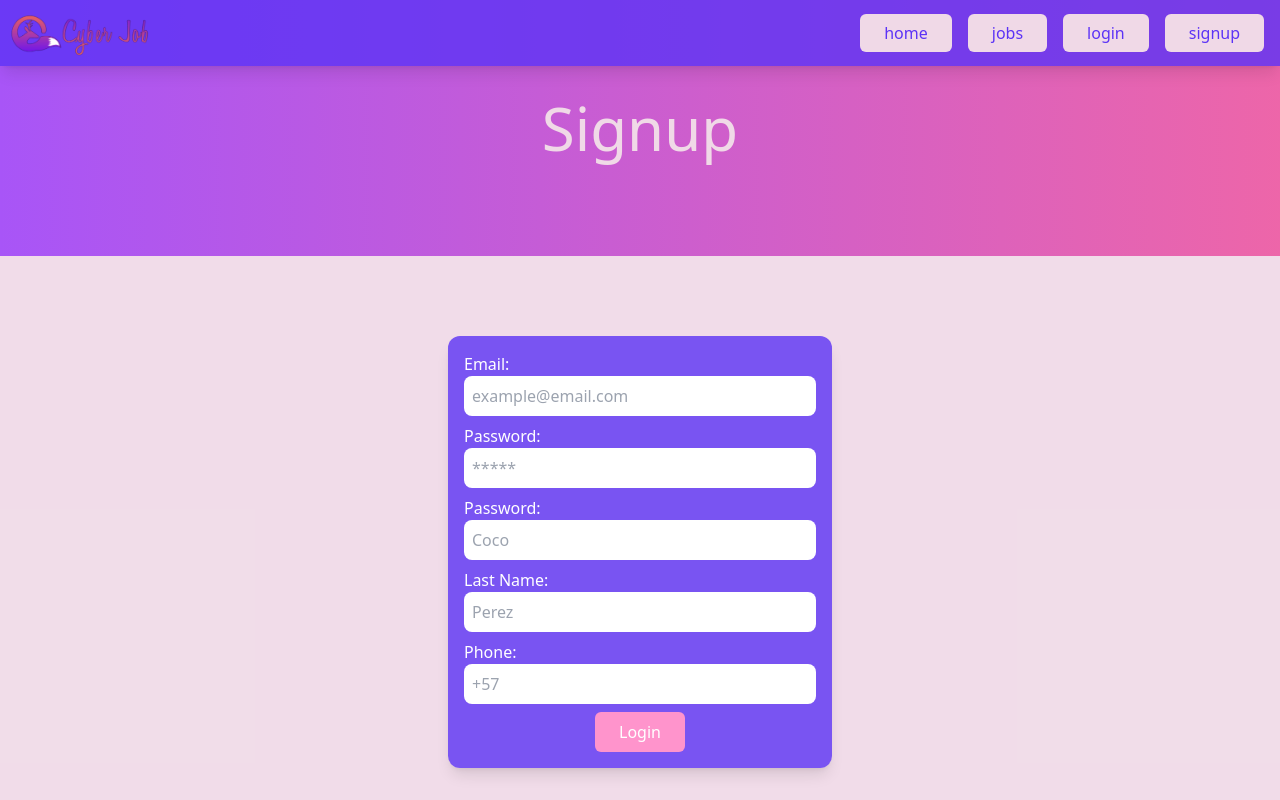
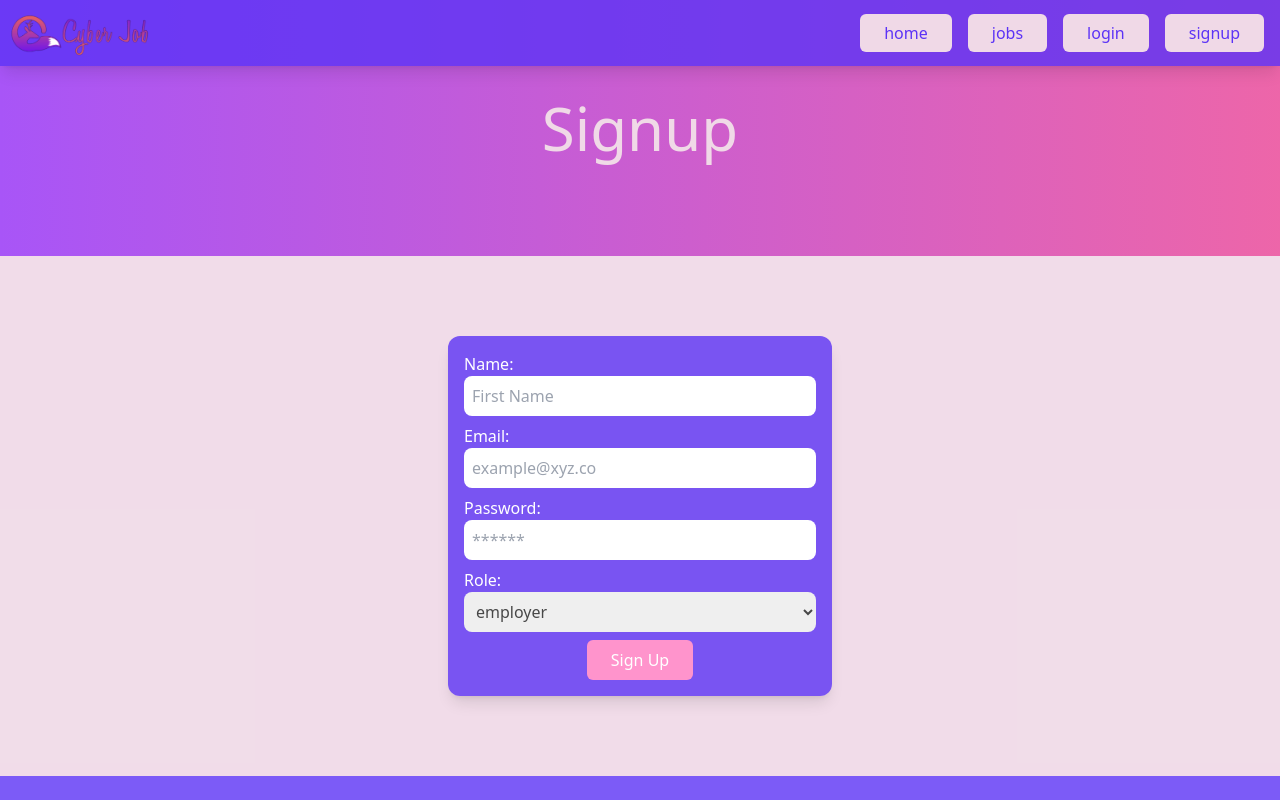
Before and after one commit to billionstars/frontend-find-jobs, a React (Vite) app: page /signup in a window 1280 px wide. Shown: the top 800 px of the page. Built offline with nearby package versions, Linux system fonts and the light colour scheme.

Commit message:
created login and sign up form

```diff
--- a/package.json
+++ b/package.json
@@ -8,6 +8,7 @@
     "preview": "vite preview"
   },
   "dependencies": {
+    "axios": "^0.27.2",
     "react": "^18.0.0",
     "react-dom": "^18.0.0",
     "react-icons": "^4.3.1",
--- a/src/App.jsx
+++ b/src/App.jsx
@@ -1,63 +1,65 @@
 import { Route, Routes } from "react-router-dom";
+
+import { AuthProvider } from "./context/AuthContext";
+
 import BottomNav from "./components/BottomNav";
 import Navbar from "./components/Navbar";
 import Home from "./pages/Home";
 import Login from "./pages/Login";
-import Footer from "./components/Footer"
+import Footer from "./components/Footer";
 import Jobs from "./pages/Jobs";
 import Signup from "./pages/Signup";
-import Error404 from "./pages/Error404"
+import Error404 from "./pages/Error404";
 
-import {FaHome,FaUser} from "react-icons/fa"
-import {MdWork} from "react-icons/md"
-import {IoIosCreate} from "react-icons/io"
-
-
+import { FaHome, FaUser } from "react-icons/fa";
+import { MdWork } from "react-icons/md";
+import { IoIosCreate } from "react-icons/io";
 
 function App() {
-
-  const listLinks =[
+  const listLinks = [
     {
-      id:1,
-      name:"home",
-      path:"/home",
-      icon: <FaHome />
+      id: 1,
+      name: "home",
+      path: "/home",
+      icon: <FaHome />,
     },
     {
-      id:2,
-      name:"jobs",
-      path:"/jobs",
-      icon: <MdWork />
+      id: 2,
+      name: "jobs",
+      path: "/jobs",
+      icon: <MdWork />,
     },
     {
-      id:3,
-      name:"login",
-      path:"/login",
-      icon: <FaUser />
+      id: 3,
+      name: "login",
+      path: "/login",
+      icon: <FaUser />,
     },
     {
-      id:4,
-      name:"signup",
-      path:"/signup",
-      icon: <IoIosCreate />
-    }
-]
+      id: 4,
+      name: "signup",
+      path: "/signup",
+      icon: <IoIosCreate />,
+    },
+  ];
 
   return (
-    <div className="w-full min-h-screen">
-      <Navbar listLinks={listLinks}/>
-      <Routes>
-        <Route path="/" element={<Home/>}/>
-        <Route path="/home" element={<Home/>}/>
-        <Route path="/login" element={<Login/>}/>
-        <Route path="/jobs" element={<Jobs/>}/>
-        <Route path="/signup" element={<Signup/>}/>
-        <Route path="*" element={<Error404/>}/>
-      </Routes>
-      <Footer />
-      <BottomNav listLinks={listLinks}/>
-    </div>
-  )
+    <AuthProvider>
+      <div className="w-full min-h-screen">
+        <Navbar listLinks={listLinks} />
+        <Routes>
+          <Route path="/" element={<Home />} />
+          <Route path="/home" element={<Home />} />
+          <Route path="/login" element={<Login />} />
+          <Route path="/jobs" element={<Jobs />} />
+          <Route path="/signup" element={<Signup />} />
+          <Route path="*" element={<Error404 />} />
+        </Routes>
+        <Footer />
+        <BottomNav listLinks={listLinks} />
+      </div>
+    </AuthProvider>
+  );
 }
 
-export default App
+export default App;
--- /dev/null
+++ b/src/api/index.jsx
@@ -0,0 +1,28 @@
+import axios from "axios";
+
+const URL = "https://backendnodejstzuzulcode.uw.r.appspot.com";
+
+const instance = axios.create({
+  baseURL: URL,
+  headers: {
+    "Content-Type": "application/json",
+  },
+});
+
+const post = (url, data) => {
+  return instance.post(url, data);
+};
+
+const postWithToken = () => {
+  return "postWithToken";
+};
+
+const putWithToken = () => {
+  return "putWithToken";
+};
+
+const deleteWithToken = () => {
+  return "deleteWithToken";
+};
+
+export { post, postWithToken, putWithToken, deleteWithToken };
--- a/src/components/Access.jsx
+++ b/src/components/Access.jsx
@@ -1,35 +1,89 @@
-import React,{useRef} from 'react'
+import React, { useRef, useContext, useState } from "react";
+import { AuthContext } from "../context/AuthContext";
+import { useNavigate, Link } from "react-router-dom";
+
+import { post } from "../api";
+
+import { Input } from "../components/Input";
+import { Button } from "../components/Button";
 
 const Access = () => {
+  const context = useContext(AuthContext);
 
-    const email = useRef()
-    const password = useRef()
+  const [error, setError] = useState({
+    isError: false,
+    message: "",
+    loading: false,
+    code: 0,
+  });
 
-    const login=(event)=>{
-      event.preventDefault()
-      fetch("http://localhost:4000/api/auth/login",{
-          method:"POST",
-          body:{
-              email: email.current.value,
-              password:password.current.value
-          }
-      }).then(res=>res.json())
-      .then(data=>console.log(data))
-      .catch(error=>console.log(error))
-    }
+  const navigate = useNavigate();
+
+  const email = useRef();
+  const password = useRef();
+
+  const login = (event) => {
+    event.preventDefault();
+
+    post("/api/auth/login", {
+      email: email.current.value,
+      password: password.current.value,
+    })
+      .then((data) => {
+        const { token, user } = data.data;
+        localStorage.setItem("token", token);
+        context.setAuth({
+          id: user.id,
+          name: user.name,
+          logged: true,
+        });
+        navigate("/jobs", {
+          replace: true,
+        });
+      })
+      .catch((error) => {
+        setError({
+          isError: true,
+          message: error.response.data.message,
+          loading: false,
+          code: error.response.status,
+        });
+      });
+  };
 
   return (
-    <form className='w-96 p-4 bg-azul/80 rounded-xl shadow-lg flex flex-col justify-center items-center' onSubmit={login}>
-      <label className='w-full text-white'>Email:
-        <input type="text" ref={email} className='w-full p-2 mb-2 rounded-lg text-black' placeholder='example@email.com' />
-      </label>
-      <label className='w-full text-white'>
-        Password:
-        <input type="password" ref={password} className='w-full p-2 mb-2 rounded-lg text-black' placeholder='*****'/>
-      </label>
-      <button className='bg-rosa text-white px-6 py-2 rounded-md hover:bg-rosa/80 hover:shadow-lg'>Login</button>
-    </form>
-  )
-}
+    <div>
+      <form
+        className="w-96 p-4 bg-azul/80 rounded-xl shadow-lg flex flex-col justify-center items-center"
+        onSubmit={login}
+      >
+        <Input
+          inputTitle="Email"
+          inputType="email"
+          inputRef={email}
+          inputPlaceholder="example@xyz.co"
+        />
+        <Input
+          inputTitle="Password"
+          inputType="password"
+          inputRef={password}
+          inputPlaceholder="******"
+        />
+        <Button textButton="Login" />
+      </form>
+      {error.loading && (
+        <p className="w-full p-4 my-2 bg-yellow-200 rounded-lg shadow-lg text-black/70">
+          Loading.... wait...
+        </p>
+      )}
 
-export default Access
+      {error.isError && (
+        <p className="w-full p-4 my-2 bg-red-200 rounded-lg shadow-lg text-black/70">
+          {error.message}
+        </p>
+      )}
+    </div>
+  );
+};
+
+export default Access;
--- /dev/null
+++ b/src/components/Button.jsx
@@ -0,0 +1,11 @@
+import React from "react";
+
+const Button = ({ textButton }) => {
+  return (
+    <button className="bg-rosa text-white px-6 py-2 rounded-md hover:bg-rosa/80 hover:shadow-lg">
+      {textButton}
+    </button>
+  );
+};
+
+export { Button };
--- /dev/null
+++ b/src/components/Input.jsx
@@ -0,0 +1,17 @@
+import React from "react";
+
+const Input = ({ inputTitle, inputType, inputRef, inputPlaceholder }) => {
+  return (
+    <label className="w-full text-white">
+      <span>{inputTitle}:</span>
+      <input
+        type={inputType}
+        ref={inputRef}
+        className="w-full p-2 mb-2 rounded-lg text-black/70"
+        placeholder={inputPlaceholder}
+      />
+    </label>
+  );
+};
+
+export { Input };
--- a/src/components/Register.jsx
+++ b/src/components/Register.jsx
@@ -1,54 +1,111 @@
-import React,{useRef} from 'react'
+import React, { useRef, useContext, useState } from "react";
+import { Link } from "react-router-dom";
+
+import { AuthContext } from "../context/AuthContext";
+
+import { post } from "../api";
+
+import { Input } from "./Input";
+import { Select } from "./Select";
+import { Button } from "./Button";
 
 const Register = () => {
+  const context = useContext(AuthContext);
+  const [error, setError] = useState({
+    isError: false,
+    message: "",
+    loading: false,
+    code: 0,
+  });
 
-    const email = useRef()
-    const password = useRef()
-    const name = useRef()
-    const lastName = useRef()
-    const phone = useRef()
+  const name = useRef();
+  const email = useRef();
+  const password = useRef();
+  const role = useRef();
 
+  const signup = (event) => {
+    event.preventDefault();
 
-    const login=(event)=>{
-      event.preventDefault()
-      fetch("http://localhost:4000/api/auth/login",{
-          method:"POST",
-          body:{
-              email: email.current.value,
-              password:password.current.value,
-              name:name.current.value,
-              lastName:lastName.current.value,
-              phone:phone.current.value
-          }
-      }).then(res=>res.json())
-      .then(data=>console.log(data))
-      .catch(error=>console.log(error))
-    }
+    setError({ ...error, loading: true });
+    post("/api/auth/signup", {
+      name: name.current.value,
+      email: email.current.value,
+      password: password.current.value,
+      role: role.current.value,
+    })
+      .then(({ data }) => {
+        setError({ ...error, loading: false });
+        localStorage.setItem("token", data.token);
+        context.setAuth({
+          id: data.user.id,
+          name: data.user.name,
+          logged: true,
+        });
+      })
+      .catch((error) => {
+        // console.log(error.response.data);
+        setError({
+          isError: true,
+          message: error.response.data.message,
+          loading: false,
+          code: error.response.status,
+        });
+      });
+  };
 
   return (
-    <form className='w-96 p-4 bg-azul/80 rounded-xl shadow-lg flex flex-col justify-center items-center' onSubmit={login}>
-    <label className='w-full text-white'>Email:
-      <input type="text" ref={email} className='w-full p-2 mb-2 rounded-lg text-black' placeholder='example@email.com' />
-    </label>
-    <label className='w-full text-white'>
-      Password:
-      <input type="password" ref={password} className='w-full p-2 mb-2 rounded-lg text-black' placeholder='*****'/>
-    </label>
-    <label className='w-full text-white'>
-      Password:
-      <input type="text" ref={name} className='w-full p-2 mb-2 rounded-lg text-black' placeholder='Coco'/>
-    </label>
-    <label className='w-full text-white'>
-      Last Name:
-      <input type="text" ref={lastName} className='w-full p-2 mb-2 rounded-lg text-black' placeholder='Perez'/>
-    </label>
-    <label className='w-full text-white'>
-      Phone:
-      <input type="phone" ref={phone} className='w-full p-2 mb-2 rounded-lg text-black' placeholder='+57'/>
-    </label>
-    <button className='bg-rosa text-white px-6 py-2 rounded-md hover:bg-rosa/80 hover:shadow-lg'>Login</button>
-</form>
-  )
-}
+    <div>
+      <form
+        className="w-96 p-4 bg-azul/80 rounded-xl shadow-lg flex flex-col justify-center items-center"
+        onSubmit={signup}
+      >
+        <Input
+          inputTitle="Name"
+          inputType="text"
+          inputRef={name}
+          inputPlaceholder="First Name"
+        />
+        <Input
+          inputTitle="Email"
+          inputType="email"
+          inputRef={email}
+          inputPlaceholder="example@xyz.co"
+        />
+        <Input
+          inputTitle="Password"
+          inputType="password"
+          inputRef={password}
+          inputPlaceholder="******"
+        />
+        <Select
+          selectTitle="Role"
+          selectRef={role}
+          selectValues={["employer", "applicant"]}
+        />
+        <Button textButton="Sign Up" />
+      </form>
 
-export default Register
+      {error.loading && (
+        <p className="w-full p-4 my-2 bg-yellow-200 rounded-lg shadow-lg text-black/70">
+          Loading.... wait...
+        </p>
+      )}
+
+      {error.isError && (
+        <p className="w-full p-4 my-2 bg-red-200 rounded-lg shadow-lg text-black/70">
+          {error.message}
+          {error.code === 400 && (
+            <Link
+              to="/login"
+              className="p-2 mx-2 rounded-md bg-white/30 text-white hover:underline"
+            >
+              Login
+            </Link>
+          )}
+        </p>
+      )}
+    </div>
+  );
+};
+
+export default Register;
--- /dev/null
+++ b/src/components/Select.jsx
@@ -0,0 +1,23 @@
+import React from "react";
+
+const Select = ({ selectTitle, selectRef, selectValues }) => {
+  return (
+    <label className="w-full text-white">
+      <span>{selectTitle}: </span>
+      <select
+        ref={selectRef}
+        className="w-full p-2 mb-2 rounded-lg text-black/70"
+      >
+        {selectValues.map((value) => {
+          return (
+            <option key={value} value={value}>
+              {value}
+            </option>
+          );
+        })}
+      </select>
+    </label>
+  );
+};
+
+export { Select };
--- /dev/null
+++ b/src/context/AuthContext.jsx
@@ -0,0 +1,22 @@
+import React, { createContext, useState } from "react";
+
+export const AuthContext = createContext();
+
+export const AuthProvider = ({ children }) => {
+  const [auth, setAuth] = useState({
+    id: "",
+    name: "",
+    logged: false,
+  });
+
+  return (
+    <AuthContext.Provider
+      value={{
+        auth,
+        setAuth,
+      }}
+    >
+      {children}
+    </AuthContext.Provider>
+  );
+};
```
Also changed, not shown: vite.config.js (+7 -4 lines), 1 other file (tests, documents, lock files or other folders).
